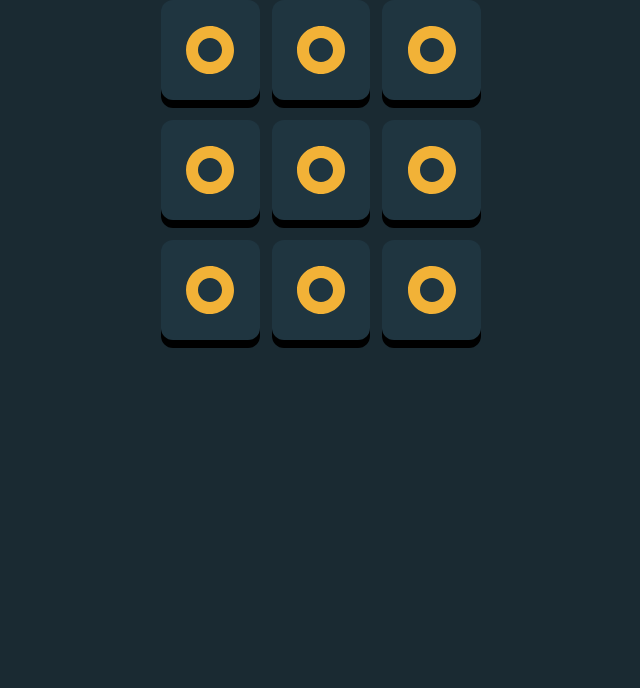
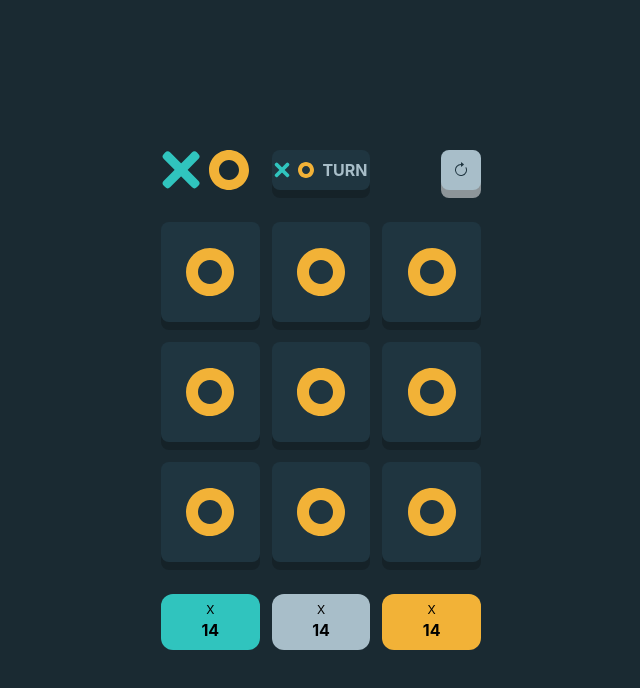
Before and after one commit to vladutstoica/THE-ODIN-PROJECT, a React (Create React App) app in the folder tic-tac-toe/: page / in a window 1280 px wide. Shown: the top 688 px of the page, without its empty margins (319-959 px from the left). Built offline with nearby package versions, Linux system fonts and the light colour scheme.

Commit message:
tic-tac-toe Add new section

```diff
--- a/tic-tac-toe/src/App.js
+++ b/tic-tac-toe/src/App.js
@@ -1,16 +1,22 @@
 import './App.css';
 import Board from "./components/Board";
+import ScoreWrapper from "./components/ScoreWrapper";
+import IntroWrapper from "./components/IntroWrapper";
 
 function App() {
     return (
-        <div>
-            <header className="App-header"></header>
+        <div className={"flex flex-col my-auto gap-8 select-none"}>
+            <header>
+                <IntroWrapper/>
+            </header>
 
             <main>
-                <Board />
+                <Board/>
             </main>
 
-            <footer></footer>
+            <footer>
+                <ScoreWrapper/>
+            </footer>
         </div>
     );
 }
--- a/tic-tac-toe/src/components/Board.js
+++ b/tic-tac-toe/src/components/Board.js
@@ -13,5 +13,5 @@ export default function Board() {
             <Square/>
             <Square/>
         </div>
-    )
+    );
 }
--- a/tic-tac-toe/src/components/IntroWrapper.js
+++ b/tic-tac-toe/src/components/IntroWrapper.js
@@ -5,8 +5,18 @@ import TurnInfo from "./TurnInfo";
 export default function IntroWrapper() {
     return (
         <div className={"max-w-xs mx-auto grid grid-cols-3 gap-3"}>
-            <Logo />
-            <TurnInfo />
+            <Logo/>
+            <TurnInfo/>
+
+            <button
+                className={"flex justify-center items-center justify-self-end bg-custom-3 text-custom-button shadow-[0_8px_rgba(255,255,255,0.5)] rounded-lg aspect-square active:translate-y-2 active:shadow-none"}>
+                <svg xmlns="http://www.w3.org/2000/svg" width="16" height="16" fill="currentColor"
+                     className="bi bi-arrow-clockwise" viewBox="0 0 16 16">
+                    <path fillRule="evenodd" d="M8 3a5 5 0 1 0 4.546 2.914.5.5 0 0 1 .908-.417A6 6 0 1 1 8 2v1z"/>
+                    <path
+                        d="M8 4.466V.534a.25.25 0 0 1 .41-.192l2.36 1.966c.12.1.12.284 0 .384L8.41 4.658A.25.25 0 0 1 8 4.466z"/>
+                </svg>
+            </button>
         </div>
     );
 }
--- a/tic-tac-toe/src/components/Logo.js
+++ b/tic-tac-toe/src/components/Logo.js
@@ -1,13 +1,18 @@
 export default function Logo() {
     return (
-        <div className={"flex content-between items-center gap-2"}>
-            <svg className={"w-12 h-auto"} width="109" height="109" viewBox="0 0 109 109" fill="none" xmlns="http://www.w3.org/2000/svg">
+        <div className={"flex items-center gap-2"}>
+            <svg className={"w-10 h-auto"} width="109" height="109" viewBox="0 0 109 109" fill="none"
+                 xmlns="http://www.w3.org/2000/svg">
                 <rect x="91.1162" width="25" height="128.048" rx="10" transform="rotate(45 91.1162 0)" fill="#30C4BE"/>
-                <rect x="0.572552" y="17.6777" width="25" height="128.048" rx="10" transform="rotate(-45 0.572552 17.6777)" fill="#30C4BE"/>
+                <rect x="0.572552" y="17.6777" width="25" height="128.048" rx="10"
+                      transform="rotate(-45 0.572552 17.6777)" fill="#30C4BE"/>
             </svg>
 
-            <svg className={"w-12 h-auto"} width="100" height="100" viewBox="0 0 100 100" fill="none" xmlns="http://www.w3.org/2000/svg">
-                <path fillRule="evenodd" clipRule="evenodd" d="M50 100C77.6142 100 100 77.6142 100 50C100 22.3858 77.6142 0 50 0C22.3858 0 0 22.3858 0 50C0 77.6142 22.3858 100 50 100ZM50 75C63.8071 75 75 63.8071 75 50C75 36.1929 63.8071 25 50 25C36.1929 25 25 36.1929 25 50C25 63.8071 36.1929 75 50 75Z" fill="#F2B237"/>
+            <svg className={"w-10 h-auto"} width="100" height="100" viewBox="0 0 100 100" fill="none"
+                 xmlns="http://www.w3.org/2000/svg">
+                <path fillRule="evenodd" clipRule="evenodd"
+                      d="M50 100C77.6142 100 100 77.6142 100 50C100 22.3858 77.6142 0 50 0C22.3858 0 0 22.3858 0 50C0 77.6142 22.3858 100 50 100ZM50 75C63.8071 75 75 63.8071 75 50C75 36.1929 63.8071 25 50 25C36.1929 25 25 36.1929 25 50C25 63.8071 36.1929 75 50 75Z"
+                      fill="#F2B237"/>
             </svg>
         </div>
     );
--- a/tic-tac-toe/src/components/Square.js
+++ b/tic-tac-toe/src/components/Square.js
@@ -1,12 +1,13 @@
 export default function Square() {
     return (
-        <button className={"bg-custom-button shadow-[0_8px_rgba(0,0,0,1)] rounded-xl aspect-square active:translate-y-2 active:shadow-none"}>
+        <button
+            className={"bg-custom-button shadow-[0_8px_rgba(0,0,0,0.2)] rounded-lg aspect-square active:translate-y-2 active:shadow-none"}>
             <svg className={"w-12 mx-auto"} width="100" height="100" viewBox="0 0 100 100" fill="none"
                  xmlns="http://www.w3.org/2000/svg">
-                <path fill-rule="evenodd" clip-rule="evenodd"
+                <path fillRule="evenodd" clipRule="evenodd"
                       d="M50 100C77.6142 100 100 77.6142 100 50C100 22.3858 77.6142 0 50 0C22.3858 0 0 22.3858 0 50C0 77.6142 22.3858 100 50 100ZM50 75C63.8071 75 75 63.8071 75 50C75 36.1929 63.8071 25 50 25C36.1929 25 25 36.1929 25 50C25 63.8071 36.1929 75 50 75Z"
                       fill="#F2B237"/>
             </svg>
         </button>
-    )
+    );
 }
--- a/tic-tac-toe/src/components/TurnInfo.js
+++ b/tic-tac-toe/src/components/TurnInfo.js
@@ -1,12 +1,18 @@
 export default function TurnInfo() {
     return (
-        <button className={"flex justify-center items-center gap-2 bg-custom-button shadow-[0_8px_rgba(0,0,0,0.2)] rounded-lg active:translate-y-2 active:shadow-none text-custom-3 font-bold"}>
-            <svg className={"w-4 h-auto"} width="109" height="109" viewBox="0 0 109 109" fill="none" xmlns="http://www.w3.org/2000/svg">
+        <button
+            className={"flex justify-center items-center gap-2 bg-custom-button text-custom-3 shadow-[0_8px_rgba(0,0,0,0.2)] rounded-lg active:translate-y-2 active:shadow-none font-bold"}>
+            <svg className={"w-4 h-auto"} width="109" height="109" viewBox="0 0 109 109" fill="none"
+                 xmlns="http://www.w3.org/2000/svg">
                 <rect x="91.1162" width="25" height="128.048" rx="10" transform="rotate(45 91.1162 0)" fill="#30C4BE"/>
-                <rect x="0.572552" y="17.6777" width="25" height="128.048" rx="10" transform="rotate(-45 0.572552 17.6777)" fill="#30C4BE"/>
+                <rect x="0.572552" y="17.6777" width="25" height="128.048" rx="10"
+                      transform="rotate(-45 0.572552 17.6777)" fill="#30C4BE"/>
             </svg>
-            <svg className={"w-4 h-auto"} width="100" height="100" viewBox="0 0 100 100" fill="none" xmlns="http://www.w3.org/2000/svg">
-                <path fillRule="evenodd" clipRule="evenodd" d="M50 100C77.6142 100 100 77.6142 100 50C100 22.3858 77.6142 0 50 0C22.3858 0 0 22.3858 0 50C0 77.6142 22.3858 100 50 100ZM50 75C63.8071 75 75 63.8071 75 50C75 36.1929 63.8071 25 50 25C36.1929 25 25 36.1929 25 50C25 63.8071 36.1929 75 50 75Z" fill="#F2B237"/>
+            <svg className={"w-4 h-auto"} width="100" height="100" viewBox="0 0 100 100" fill="none"
+                 xmlns="http://www.w3.org/2000/svg">
+                <path fillRule="evenodd" clipRule="evenodd"
+                      d="M50 100C77.6142 100 100 77.6142 100 50C100 22.3858 77.6142 0 50 0C22.3858 0 0 22.3858 0 50C0 77.6142 22.3858 100 50 100ZM50 75C63.8071 75 75 63.8071 75 50C75 36.1929 63.8071 25 50 25C36.1929 25 25 36.1929 25 50C25 63.8071 36.1929 75 50 75Z"
+                      fill="#F2B237"/>
             </svg>
             <span>TURN</span>
         </button>
--- a/tic-tac-toe/src/index.css
+++ b/tic-tac-toe/src/index.css
@@ -5,14 +5,20 @@ body {
 
   font-family: -apple-system, BlinkMacSystemFont, 'Segoe UI', 'Roboto', 'Oxygen',
     'Ubuntu', 'Cantarell', 'Fira Sans', 'Droid Sans', 'Helvetica Neue',
-    sans-serif;
+  sans-serif;
   -webkit-font-smoothing: antialiased;
   -moz-osx-font-smoothing: grayscale;
 }
 
 code {
   font-family: source-code-pro, Menlo, Monaco, Consolas, 'Courier New',
-    monospace;
+  monospace;
+}
+
+#root {
+  display: grid;
+
+  height: 100vh;
 }
 
 @tailwind base;
--- a/tic-tac-toe/tailwind.config.js
+++ b/tic-tac-toe/tailwind.config.js
@@ -11,7 +11,6 @@ module.exports = {
                 'custom-1': '#F2B237',
                 'custom-2': '#30C4BE',
                 'custom-3': '#A8BEC9',
-
             },
         },
     },
```
Lines whose indentation alone changed are shown as unchanged.
